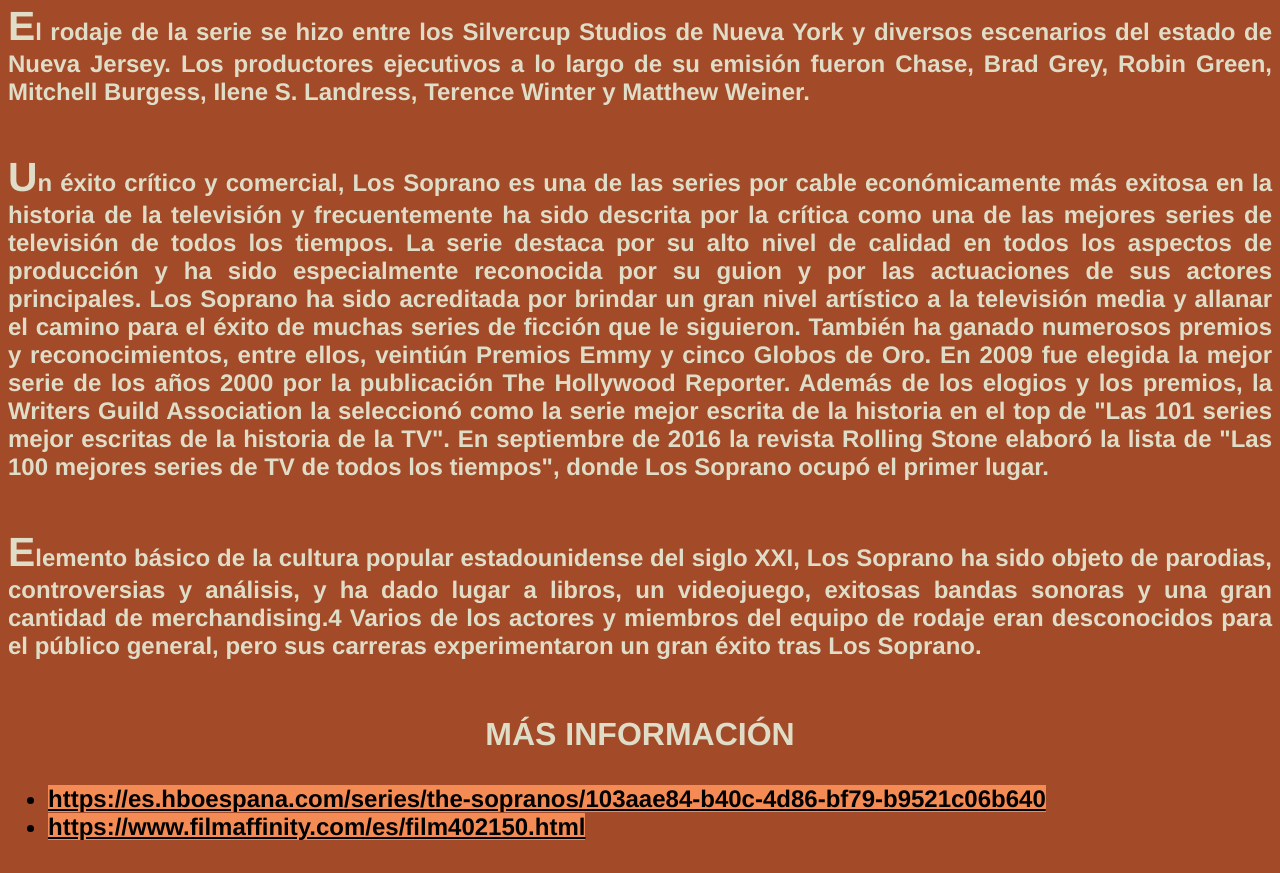
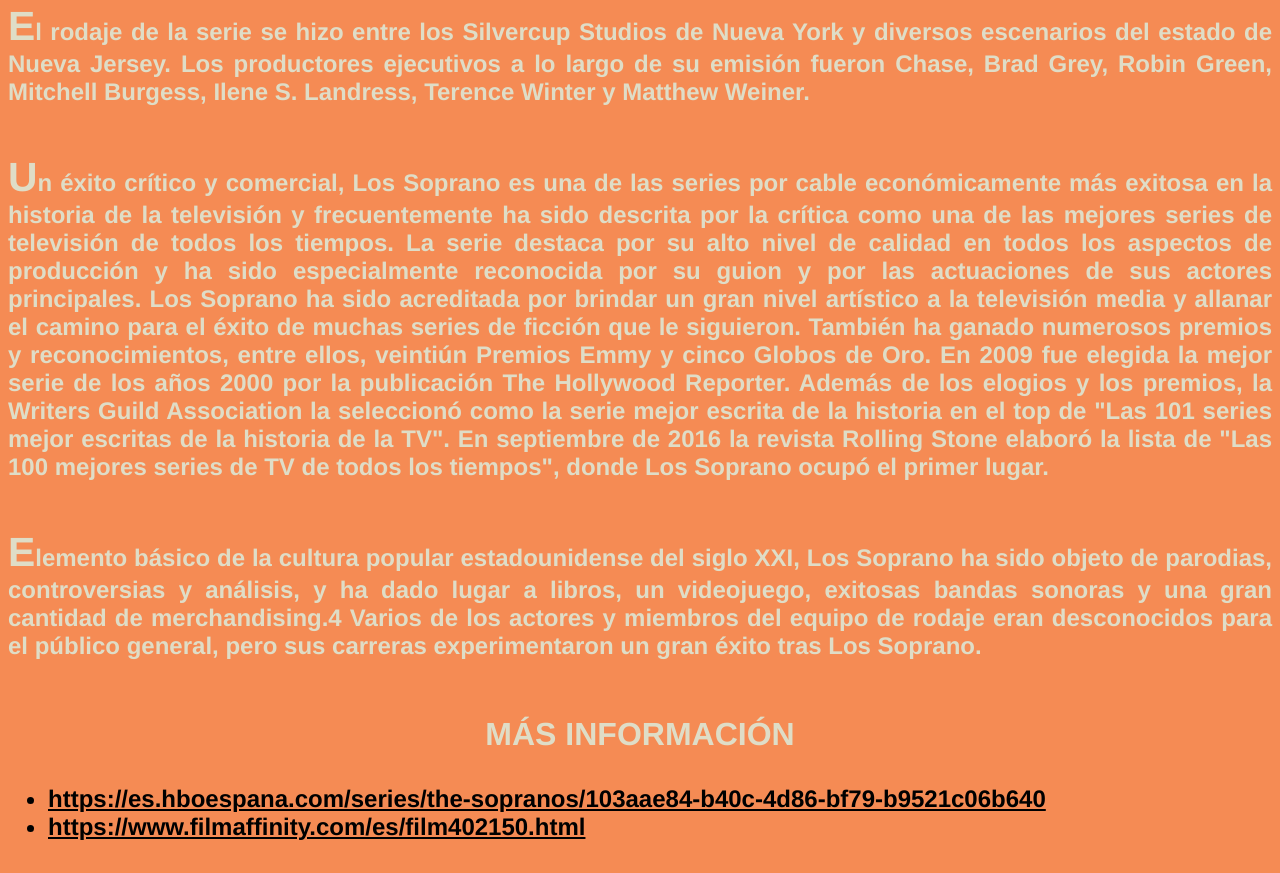
Before and after one commit to alvarocabrero/cssSew, a plain HTML site: page index.html in a window 1280 px wide. Shown: the part 580-1453 px from the top of the page. Drawn offline with Linux system fonts and the light colour scheme.

Commit message:
Fin arreglos en css

```diff
--- a/estilo.css
+++ b/estilo.css
@@ -7,7 +7,7 @@
 
 /*a=0 b=0 c=1*/
 body {
-    background-color: #a34a28;
+    background-color: #f58b54;
     color: black;
 }
 
@@ -16,7 +16,7 @@
     font-family: "Helvetica Neue", sans-serif;
     font-weight: bold;
     font-size: 2em;
-    background-color: #a34a28;
+    background-color: #f58b54;
     color: #dfddc7;
     text-transform: uppercase;
 }
@@ -41,7 +41,7 @@
 p, td, th, ul {
     font-family: "Helvetica Neue", serif;
     font-weight: bold;
-    background-color: #a34a28;
+    background-color: #f58b54;
     color: #dfddc7;
     font-size: 1.5em;
 
@@ -49,7 +49,7 @@
 
 /*a=0 b=0 c=1*/
 a {
-    background-color: #a34a28;
+    background-color: #f58b54;
     color: white;
 }
 
@@ -71,14 +71,14 @@
 
 /*a=0 b=1 c=1*/
 a:visited {
-    background: #a34a28;
+    background: #f58b54;
     color: black;
     text-decoration-style: dotted;
 }
 
 /*a=0 b=0 c=2*/
 ul > li {
-    background: #a34a28;
+    background: #f58b54;
     color: black;
 }
 
```
